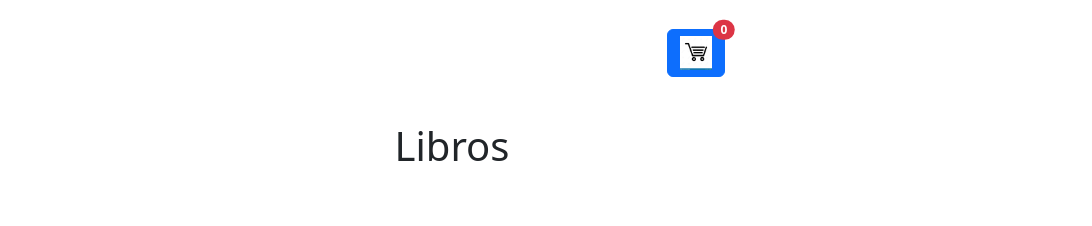
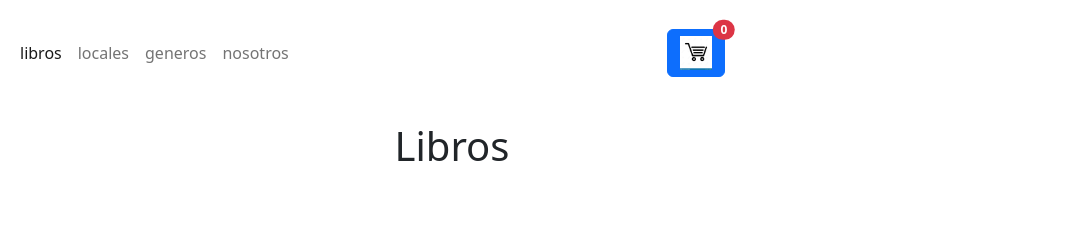
Before and after one commit to gonzalocortes/tercera-preentrega, a plain HTML site: page index.html in a window 1280 px wide. Shown: the top 226 px of the page, 188-1280 px from the left. Drawn offline with nearby package versions, Linux system fonts and the light colour scheme.

Commit message:
arreglando errores

```diff
--- a/index.html
+++ b/index.html
@@ -19,7 +19,7 @@
                     <div class="container-fluid">
                         <a class="navbar-brand" href="./index.html"><img src="./imagenes/diseno-logotipo-taza-cafe_185029-802.jpg" alt="tienda libro"
                                 width="90"></a>
-                        <div class="collapse navbar-colllapse" id="navbarNav">
+                        <div class="collapse navbar-collapse" id="navbarNav">
                             <ul class="navbar-nav">
                                 <li class="nav-item">
                                     <a class="nav-link active" aria-current="page" href="#">libros</a>
```
Also changed, not shown: ver-producto.html (+1 -1 lines).
